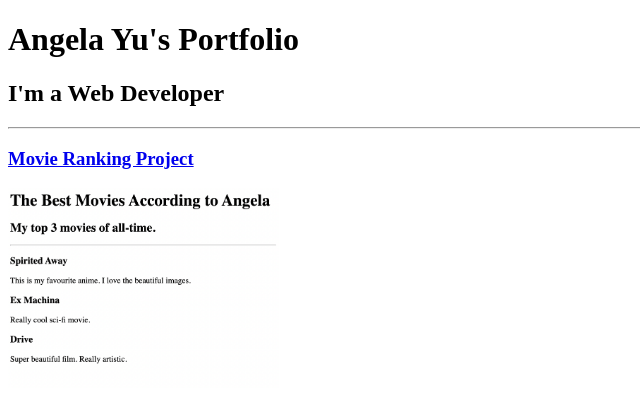
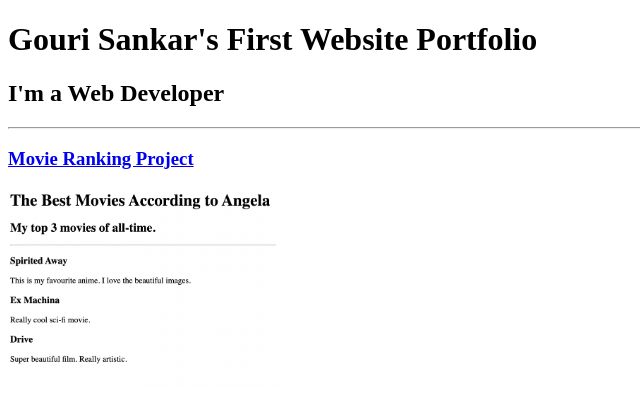
Before and after one commit to sdas60909/html-portfolio, a plain HTML site: page index.html in a window 1280 px wide. Shown: the top 408 px of the page, without its empty margins (0-640 px from the left). Drawn offline with Linux system fonts and the light colour scheme.

Commit message:
Update index.html

```diff
--- a/index.html
+++ b/index.html
@@ -9,7 +9,7 @@
 </head>
 <body>
     <h1>
-        Angela Yu's Portfolio
+        Gouri Sankar's First Website Portfolio
     </h1>
     <h2>I'm a Web Developer</h2>
     <hr>
```
